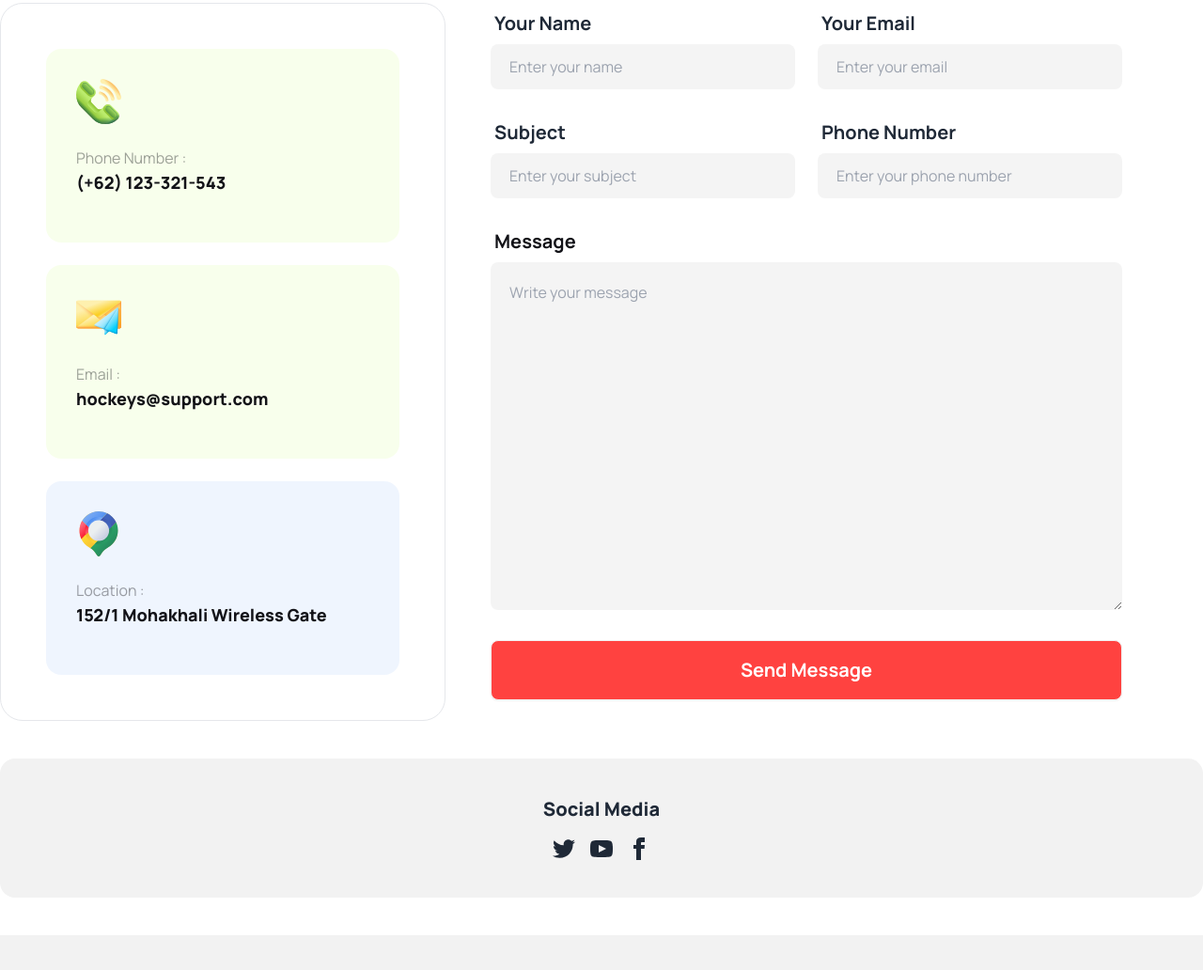
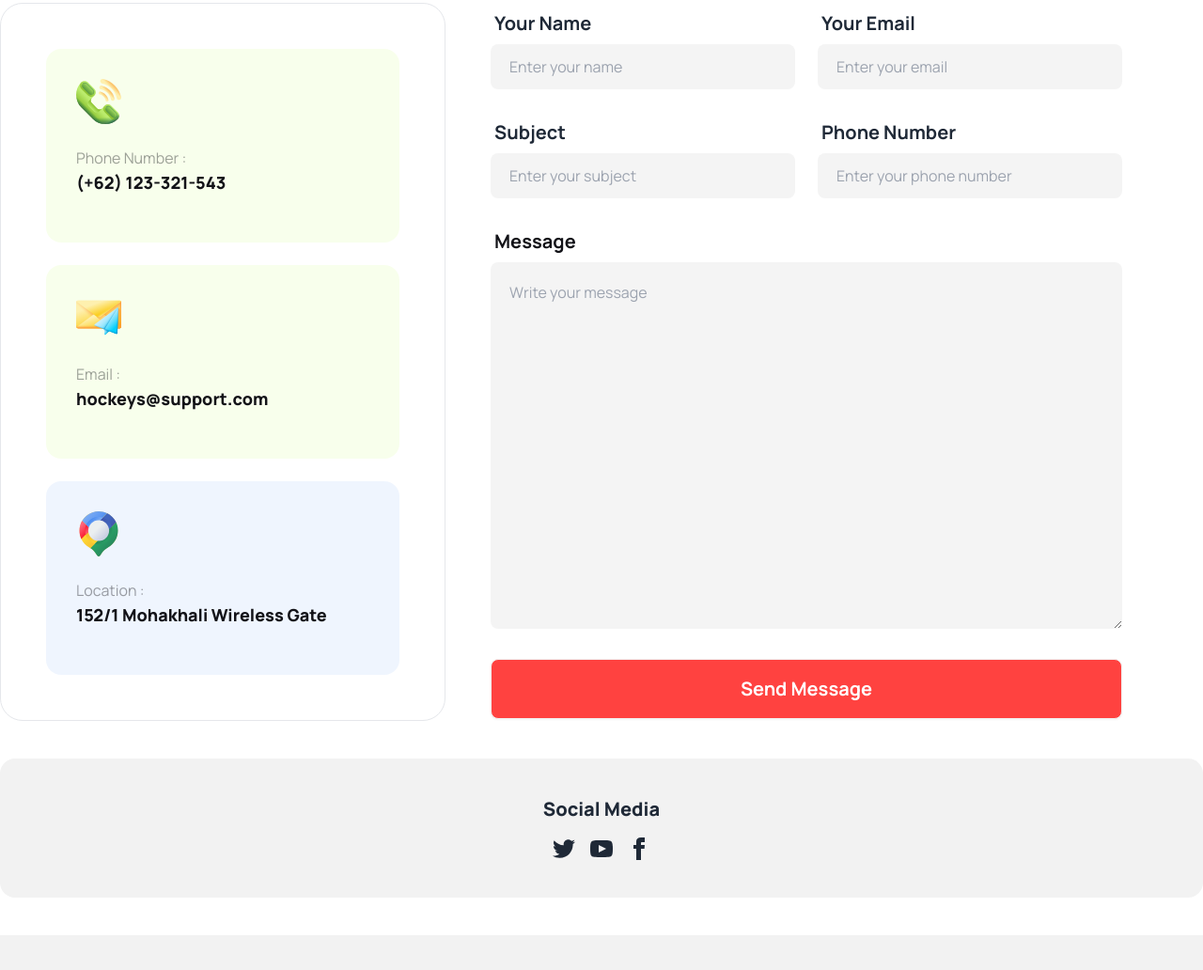
Before and after one commit to riyajul505/PH-A3, a plain HTML site: page index.html in a window 1280 px wide. Shown: the part 4435-5467 px from the top of the page at 94% size. Drawn offline with nearby package versions, Linux system fonts and the light colour scheme.

```diff
--- a/index.html
+++ b/index.html
@@ -1017,7 +1017,7 @@
                         <div class="label">
                           <span class="label-text text-xl font-bold text-[#131318]">Message</span>
                         </div>
-                        <textarea class="textarea textarea-bordered h-24 bg-[#ececec96] border-0 h-[200px] lg:h-[370px] text-base p-5" placeholder="Write your message"></textarea>
+                        <textarea class="textarea textarea-bordered h-24 bg-[#ececec96] border-0 h-[400px] lg:h-[390px] text-base p-5" placeholder="Write your message"></textarea>
                       </label>
                     </div>
                     <!-- Button -->
```
